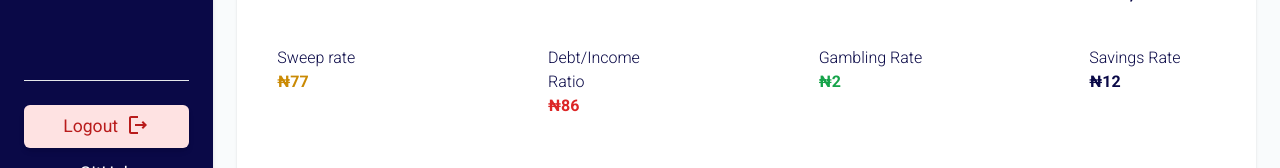
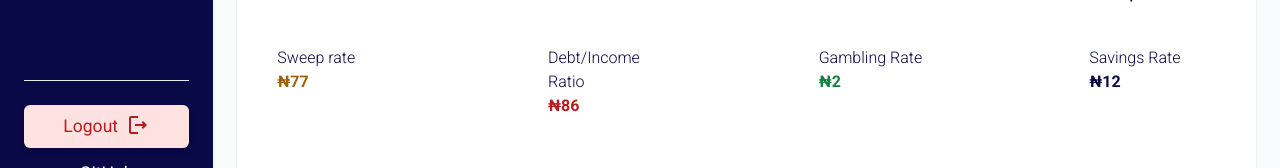
Before and after one commit to d3vkk/credrails, a Vue app: page / in a window 1280 px wide. Shown: the part 908-1076 px from the top of the page. Built offline with nearby package versions, Linux system fonts and the light colour scheme.

Commit message:
refactor(accessibility): Text colors

```diff
--- a/src/components/OverviewCard.vue
+++ b/src/components/OverviewCard.vue
@@ -15,9 +15,9 @@
             <div
               class="font-bold"
               :class="{
-                'text-yellow-600': body.title === 'Sweep rate',
-                'text-red-600': body.title === 'Debt/Income Ratio',
-                'text-green-600': body.title === 'Gambling Rate',
+                'text-yellow-700': body.title === 'Sweep rate',
+                'text-red-700': body.title === 'Debt/Income Ratio',
+                'text-green-700': body.title === 'Gambling Rate',
               }"
             >
               {{ body.body }}
```
